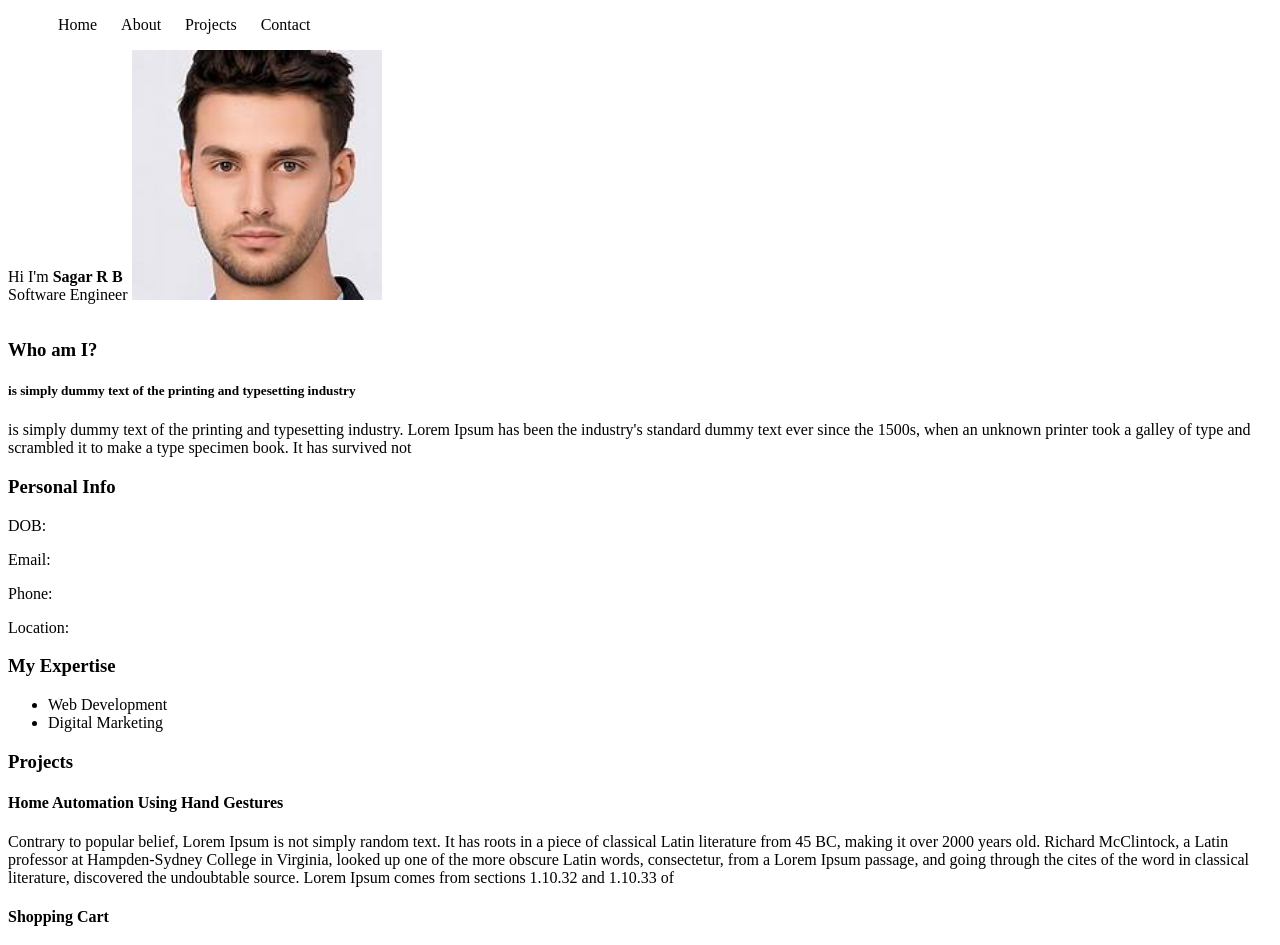
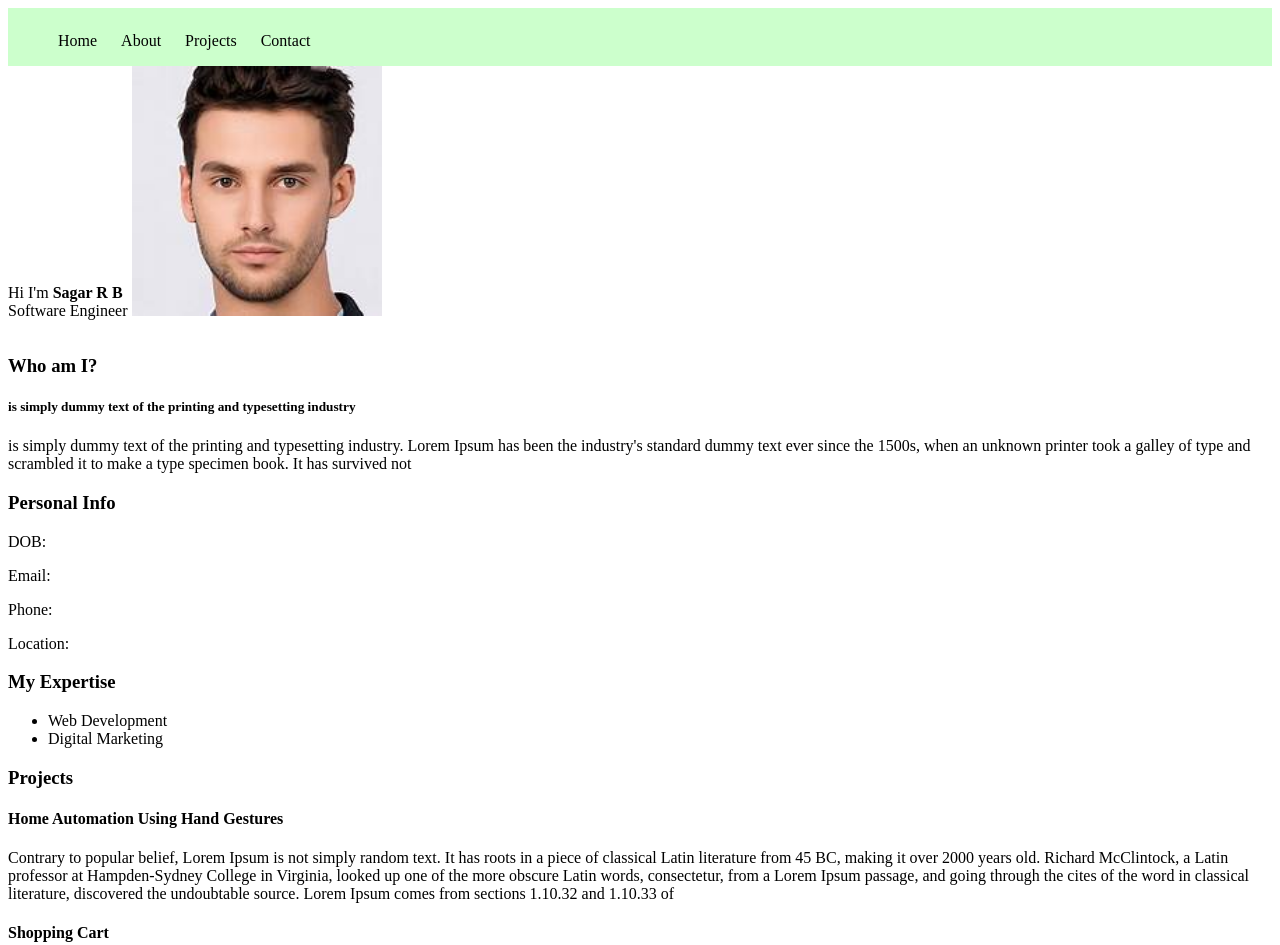
Before and after one commit to sagarrb1805/Portfolio, a plain HTML site: page index.html in a window 1280 px wide. Shown: the top 945 px of the page. Drawn offline with Linux system fonts and the light colour scheme.

Commit message:
connected nav items to page sections

```diff
--- a/index.html
+++ b/index.html
@@ -8,25 +8,25 @@
     <style>
         .nav-item{
             display: inline;
-            margin: 10px 10px ;
+            margin: 50px 10px ;
         }
     </style>
 </head>
 <body>
-    <header style="">
+    <header style="background: #ccffcc; height: 50px; padding-top: 8px;">
         <div>
             <nav>
                 <ul>
-                    <li class="nav-item">Home</li>
-                    <li class="nav-item">About</li>
-                    <li class="nav-item">Projects</li>
-                    <li class="nav-item">Contact</li>
+                    <li class="nav-item"> <a href="#home" style="text-decoration: none; color: black;"> Home</a></li>
+                    <li class="nav-item"> <a href="#about" style="text-decoration: none; color: black;"> About</a></li>
+                    <li class="nav-item"> <a href="#projects" style="text-decoration: none; color: black;"> Projects</a></li>
+                    <li class="nav-item"> <a href="#contact" style="text-decoration: none; color: black;"> Contact</a></li>
                 </ul>
             </nav>
         </div>
     </header>
 
-    <section>
+    <section id="home">
         <div>
             <div style="display: inline-block;">
                 <p>Hi I'm <b>Sagar R B</b> <br>  Software Engineer</p>
@@ -38,7 +38,7 @@
         </div>
     </section>
 
-    <section>
+    <section id="about">
         <div>
             <div>
                 <h3>Who am I?</h3>
@@ -64,7 +64,7 @@
             </div>
         </div>
     </section>
-    <section>
+    <section id="projects">
         <div>
             <h3>Projects</h3>
             <div>
@@ -105,7 +105,7 @@
             </div>
         </div>
     </section>
-    <section>
+    <section id="contact">
         <h3>Contact me</h3>
         <form action="">
             <input type="text" placeholder="Name*"><br><br>
```
